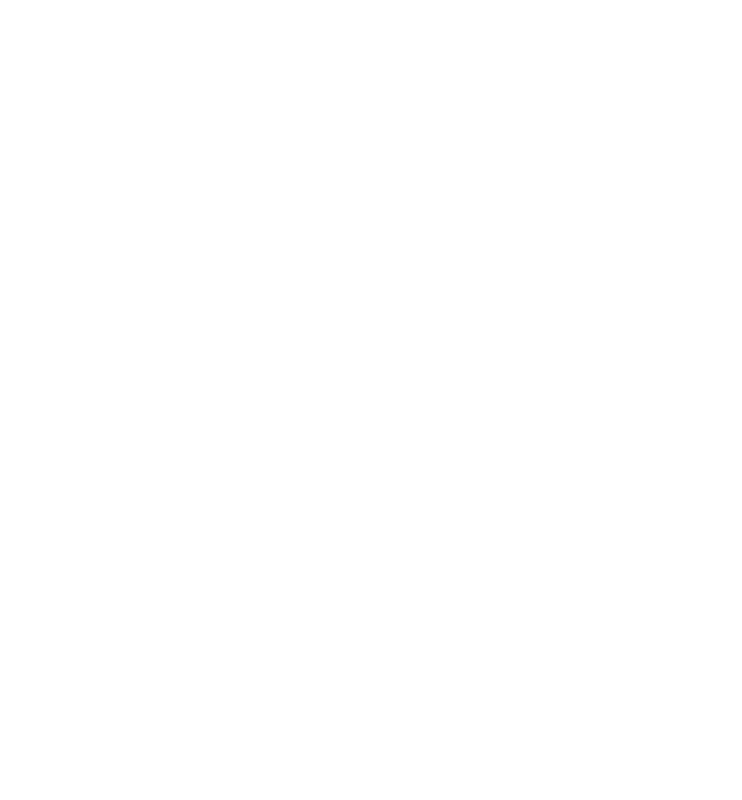
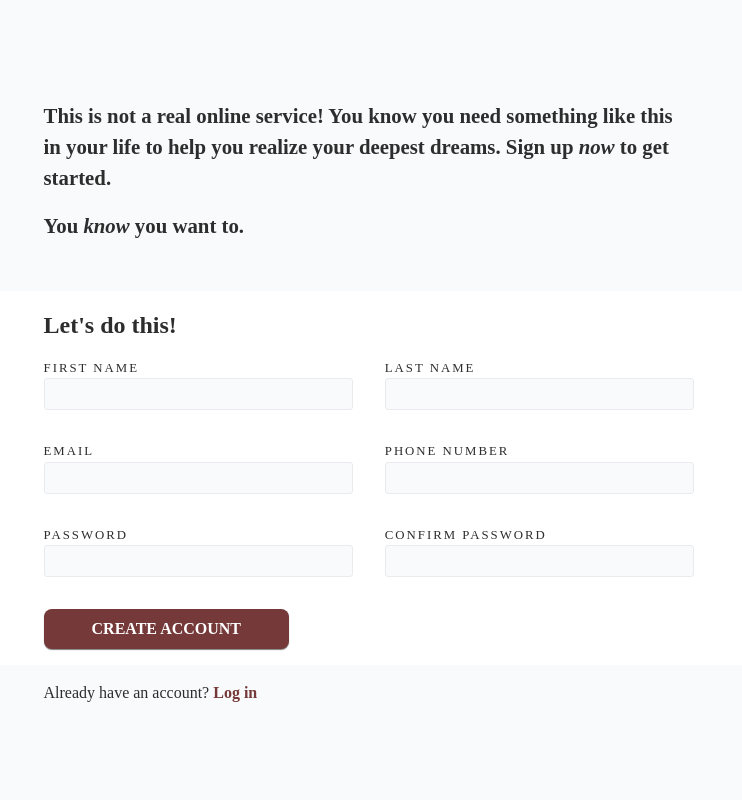
Before and after one commit to angelrcd/odin-signup, a plain HTML site: page index.html in a window 1280 px wide. Shown: the full height of the page, 538-1280 px from the left. Drawn offline with Linux system fonts and the light colour scheme.

Commit message:
Finish basic layout for form section.

```diff
--- a/index.html
+++ b/index.html
@@ -17,7 +17,49 @@
   </section>
 
   <section class="hero-info">
+    <header>
+      <p>
+        This is not a real online service! You know you need something like this
+        in your life to help you realize your deepest dreams. Sign up <em>now</em> to get started.
+      </p>
+      <p>You <em>know</em> you want to.</p>
+    </header>
+    <main>
+      <form class="signup-form" action="">
+        <h2>Let's do this!</h2>
+        <div class="inputs-container">
+          <div class="input-row">
+            <label for="first_name">FIRST NAME</label>
+            <input type="text" name="first_name" id="first_name" required>
+          </div>
+          <div class="input-row">
+            <label for="last_name">LAST NAME</label>
+            <input type="text" name="last_name" id="last_name" required>
+          </div>
+          <div class="input-row">
+            <label for="email">EMAIL</label>
+            <input type="email" name="email" id="email" required>
+          </div>
+          <div class="input-row">
+            <label for="phone">PHONE NUMBER</label>
+            <input type="tel" name="phone id="phone required>
+          </div>
+          <div class="input-row">
+            <label for="pswd">PASSWORD</label>
+            <input type="password" name="pswd" id="pswd" required>
+          </div>
+          <div class="input-row">
+            <label for="pswd-confirm">CONFIRM PASSWORD</label>
+            <input type="password" name="pswd-confirm" id="pswd-confirm" required>
+          </div>
+        </div>
+        <div>
+          <button type="submit">CREATE ACCOUNT</button>
+        </div>
+      </form>
+    </main>
 
+    <aside>Already have an account? <a href="">Log in</a></aside>
   </section>
 </body>
 </html>
--- a/style.css
+++ b/style.css
@@ -30,22 +30,27 @@ p, h1, h2, h3, h4, h5, h6 {
 }
 
 :root {
-  --btn-color: #F6600B;
+  --btn-color: #753939;
   --bg-color: #F9FAFB;
   --form-bg-color: #FFFFFF;
   --font-color: #2D2D2D;
+  --border-input: #EAEBEE;
   --border-invalid-input: #b9232640;
   --border-valid-input: #8bc34a40;
   --bg-valid-input: #E2F0D2;
   --bg-valid-input: #EBC6C7;
+  --text-content-horizontal-padding: 3rem;
 }
 
 body {
   display: flex;
+  color: var(--font-color);
 }
 
+/* Hero image section */
 .hero-image-container {
   position: relative;
+  flex-shrink: 0;
 }
 
 .banner {
@@ -73,10 +78,78 @@ body {
   height: 100vh;
 }
 
-
-
-
+/* Content section */
 .hero-info{
   height: 100vh;
   flex:auto;
+  background-color: var(--bg-color);
 }
+
+.hero-info header {
+  padding: 100px var(--text-content-horizontal-padding) 50px;
+  font-size: 1.3rem;
+  font-weight: 600;
+}
+
+.hero-info header p:nth-child(2) {
+  margin-top: 1rem;
+}
+
+.signup-form {
+  background: var(--form-bg-color);
+  padding: 1rem var(--text-content-horizontal-padding);
+}
+
+.signup-form > h2 {
+  margin-bottom: 1rem;
+}
+
+.inputs-container{
+  display: flex;
+  flex-wrap: wrap;
+  gap: 2rem;
+}
+
+.input-row {
+  display: flex;
+  flex-direction: column;
+  flex-grow: 1;
+}
+
+.input-row label{
+  font-size: 0.8rem;
+  letter-spacing: 2px;
+}
+
+.input-row input{
+  background-color: var(--bg-color);
+  padding: 0.2rem 1rem;
+  border: 1px solid var(--border-input);
+  border-radius: 3px;
+}
+
+.input-row input:focus {
+  background-color: white;
+}
+
+button[type="submit"]{
+  margin-top: 2rem;
+  background: var(--btn-color);
+  color: white;
+  padding: 0.5rem 3rem;
+  font-weight: 900;
+  border: none;
+  border-radius: 8px;
+  box-shadow: 0px 1px 1px gray;
+  cursor: pointer;
+}
+
+.hero-info aside {
+  padding: 1rem var(--text-content-horizontal-padding);
+}
+
+a:link, a:visited {
+  color: var(--btn-color);
+  font-weight: 600;
+  text-decoration: none;
+}
```
